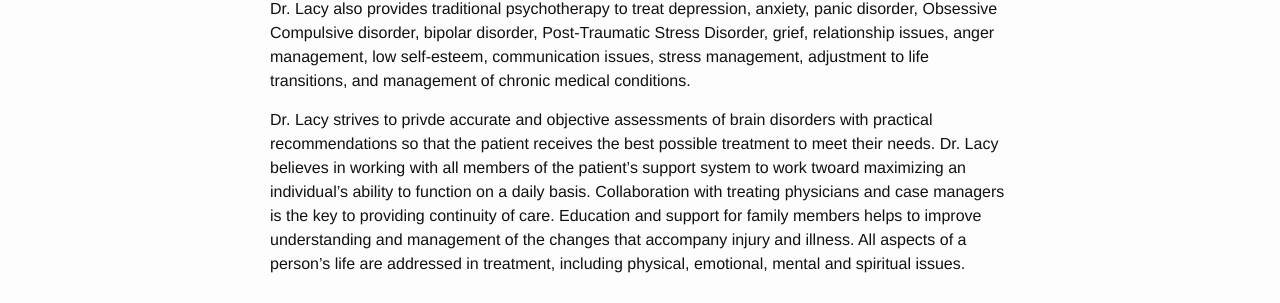
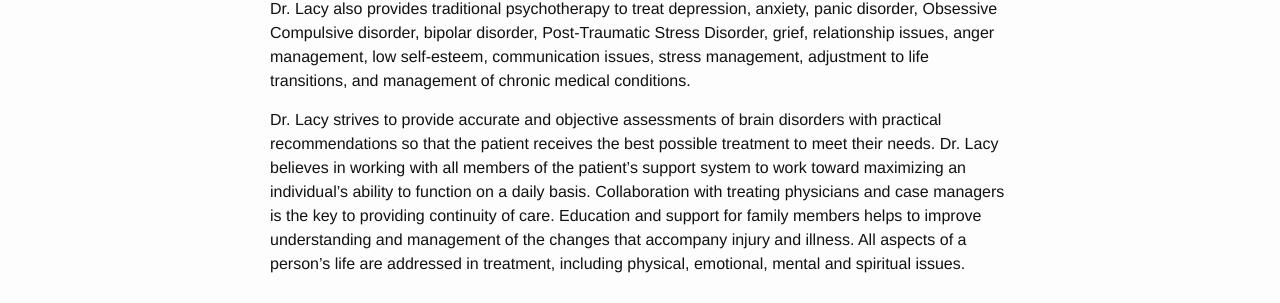
Before and after one commit to halcyon/renewedbrain.com, a Jekyll site: the page built from services.md, in a window 1280 px wide. Shown: the part 652-955 px from the top of the page. Built offline with Jekyll 4.4.1, drawn with Linux system fonts in a browser that asks for light colours.

Commit message:
Fix typos

```diff
--- a/services.md
+++ b/services.md
@@ -40,14 +40,14 @@
 management, adjustment to life transitions, and management of chronic
 medical conditions.
 
-Dr. Lacy strives to privde accurate and objective assessments of brain
-disorders with practical recommendations so that the patient receives
-the best possible treatment to meet their needs. Dr. Lacy believes in
-working with all members of the patient's support system to work
-twoard maximizing an individual's ability to function on a daily
-basis. Collaboration with treating physicians and case managers is the
-key to providing continuity of care. Education and support for family
-members helps to improve understanding and management of the changes
-that accompany injury and illness. All aspects of a person's life are
-addressed in treatment, including physical, emotional, mental and
-spiritual issues.
+Dr. Lacy strives to provide accurate and objective assessments of
+brain disorders with practical recommendations so that the patient
+receives the best possible treatment to meet their needs. Dr. Lacy
+believes in working with all members of the patient's support system
+to work toward maximizing an individual's ability to function on a
+daily basis. Collaboration with treating physicians and case managers
+is the key to providing continuity of care. Education and support for
+family members helps to improve understanding and management of the
+changes that accompany injury and illness. All aspects of a person's
+life are addressed in treatment, including physical, emotional, mental
+and spiritual issues.
```
